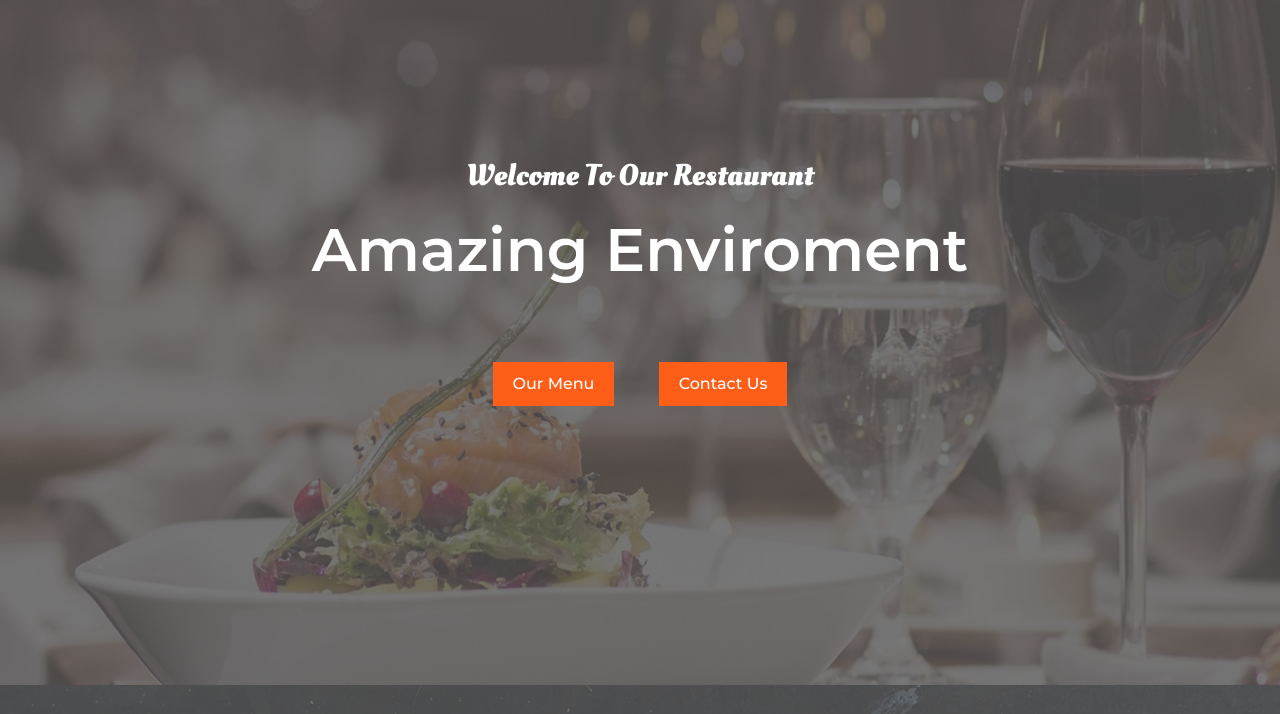
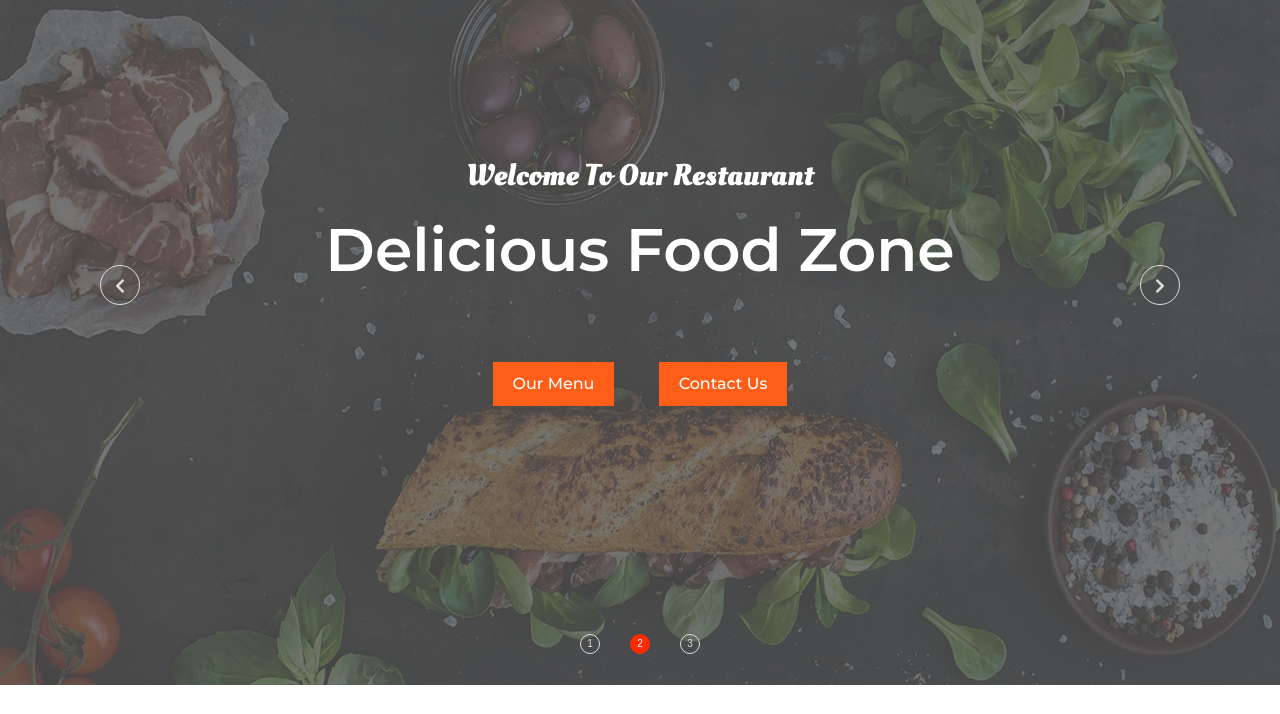
Before and after one commit to moinsoft/Yummy-Food-Zone, a website: page index.html in a window 1280 px wide. Shown: the part 115-829 px from the top of the page. After the commit the page ends 800 px from the top, so only its background shows below. Drawn offline with nearby package versions, Linux system fonts and the light colour scheme.

Commit message:
Slick Slider Actived

```diff
--- /dev/null
+++ b/css/plugin/slick-slider/slick.css
@@ -0,0 +1,119 @@
+/* Slider */
+.slick-slider
+{
+    position: relative;
+
+    display: block;
+    box-sizing: border-box;
+
+    -webkit-user-select: none;
+       -moz-user-select: none;
+        -ms-user-select: none;
+            user-select: none;
+
+    -webkit-touch-callout: none;
+    -khtml-user-select: none;
+    -ms-touch-action: pan-y;
+        touch-action: pan-y;
+    -webkit-tap-highlight-color: transparent;
+}
+
+.slick-list
+{
+    position: relative;
+
+    display: block;
+    overflow: hidden;
+
+    margin: 0;
+    padding: 0;
+}
+.slick-list:focus
+{
+    outline: none;
+}
+.slick-list.dragging
+{
+    cursor: pointer;
+    cursor: hand;
+}
+
+.slick-slider .slick-track,
+.slick-slider .slick-list
+{
+    -webkit-transform: translate3d(0, 0, 0);
+       -moz-transform: translate3d(0, 0, 0);
+        -ms-transform: translate3d(0, 0, 0);
+         -o-transform: translate3d(0, 0, 0);
+            transform: translate3d(0, 0, 0);
+}
+
+.slick-track
+{
+    position: relative;
+    top: 0;
+    left: 0;
+
+    display: block;
+    margin-left: auto;
+    margin-right: auto;
+}
+.slick-track:before,
+.slick-track:after
+{
+    display: table;
+
+    content: '';
+}
+.slick-track:after
+{
+    clear: both;
+}
+.slick-loading .slick-track
+{
+    visibility: hidden;
+}
+
+.slick-slide
+{
+    display: none;
+    float: left;
+
+    height: 100%;
+    min-height: 1px;
+}
+[dir='rtl'] .slick-slide
+{
+    float: right;
+}
+.slick-slide img
+{
+    display: block;
+}
+.slick-slide.slick-loading img
+{
+    display: none;
+}
+.slick-slide.dragging img
+{
+    pointer-events: none;
+}
+.slick-initialized .slick-slide
+{
+    display: block;
+}
+.slick-loading .slick-slide
+{
+    visibility: hidden;
+}
+.slick-vertical .slick-slide
+{
+    display: block;
+
+    height: auto;
+
+    border: 1px solid transparent;
+}
+.slick-arrow.slick-hidden {
+    display: none;
+}
--- a/index.html
+++ b/index.html
@@ -13,6 +13,9 @@
 
     <!-- Font Awesome CSS -->
     <link rel="stylesheet" href="https://use.fontawesome.com/releases/v5.15.4/css/all.css">
+
+		<!-- Slick Slider Plugin CSS -->
+		<link rel="stylesheet" href="./css/plugin/slick-slider/slick.css">
 
     <!-- Main CSS -->
     <link rel="stylesheet" href="./css/style.css">
@@ -60,7 +63,7 @@
 			<div class="container">
 				<div class="slider__content text-center">
 					<h4 class="slider__subtitle">Welcome To Our Restaurant</h4>
-					<h1 class="slider__title">amazing enviroment</h1>
+					<h1 class="slider__title">amazing environment</h1>
 					<div class="slider__btn">
 						<a class="btn btn-box" href="#menu">our menu</a>
 						<a class="btn btn-box" href="#contact">contact us</a>
@@ -106,6 +109,9 @@
 	<!-- jQuery Library CDN 1.12.4 v -->
 	<script src="https://code.jquery.com/jquery-1.12.4.min.js"></script>
 
+	<!-- Slick Slider Plugin Js -->
+<script src="./js/slick.min.js"></script>
+
 	<!-- Main Js File -->
 	<script src="./js/main.js"></script>
 
--- a/js/main.js
+++ b/js/main.js
@@ -1,6 +1,15 @@
 $(document).ready(function () {
 
+  // Slick Slider Active In Banner
 
+  $('.slider').slick({
+    autoplay: true,
+    autoplaySpeed:3000,
+    dots: true,
+    pauseOnDotsHover:true,
+    prevArrow: '<button type="button" class="slick-prev"><i class="fas fa-chevron-left"></i></button>',
+    nextArrow: '<button type="button" class="slick-next"><i class="fas fa-chevron-right"></i></button>',
+  });
 
 
 
--- a/scss/layouts/_slider.scss
+++ b/scss/layouts/_slider.scss
@@ -37,5 +37,78 @@ Slider Section
     margin: 50px 20px 0 20px;
   }
 
+  .slick-arrow{
+    position: absolute;
+    top: 50%;
+    transform: translateY(-50%);
+    width: 40px;
+    height: 40px;
+    border-radius: 50%;
+    border: 1px solid $lightGrayColor;
+    font-size: $primaryFontSize;
+    color: $lightGrayColor;
+    background:transparent;
+    z-index: 2;
+    cursor: pointer;
+    transition: all 0.3s ease;
+
+    &.slick-prev{
+      left: 100px;
+    }
+
+    &.slick-next{
+      right: 100px;
+    }
+
+
+    &:hover{
+      background: $secondaryColor;
+      border: 1px solid $secondaryColor;
+      color: $whiteColor;
+    }
+
+  }
+
+
+  .slick-dots{
+    position: absolute;
+    left: 50%;
+    transform: translateX( -50%);
+    bottom: 30px;
+
+    li{
+      display: inline-block;
+      margin: 0 15px;
+
+      button{
+        border: 1px solid $lightGrayColor;
+        font-size: 10px;
+        color: $lightGrayColor;
+        background:transparent;
+        width: 20px;
+        height: 20px;
+        border-radius: 50%;
+        cursor: pointer;
+        transition: all 0.3s ease;
+
+        &:hover{
+          background: $secondaryColor;
+          border: 1px solid $secondaryColor;
+          color: $whiteColor;
+        }
+
+      }
+
+      &.slick-active{
+        button{
+          background: $secondaryColor;
+          border: 1px solid $secondaryColor;
+          color: $whiteColor;
+        }
+      }
+
+    }
+  }
+
 
 }
```
Also changed, not shown: css/style.css, js/slick.min.js (added), 1 other file.
